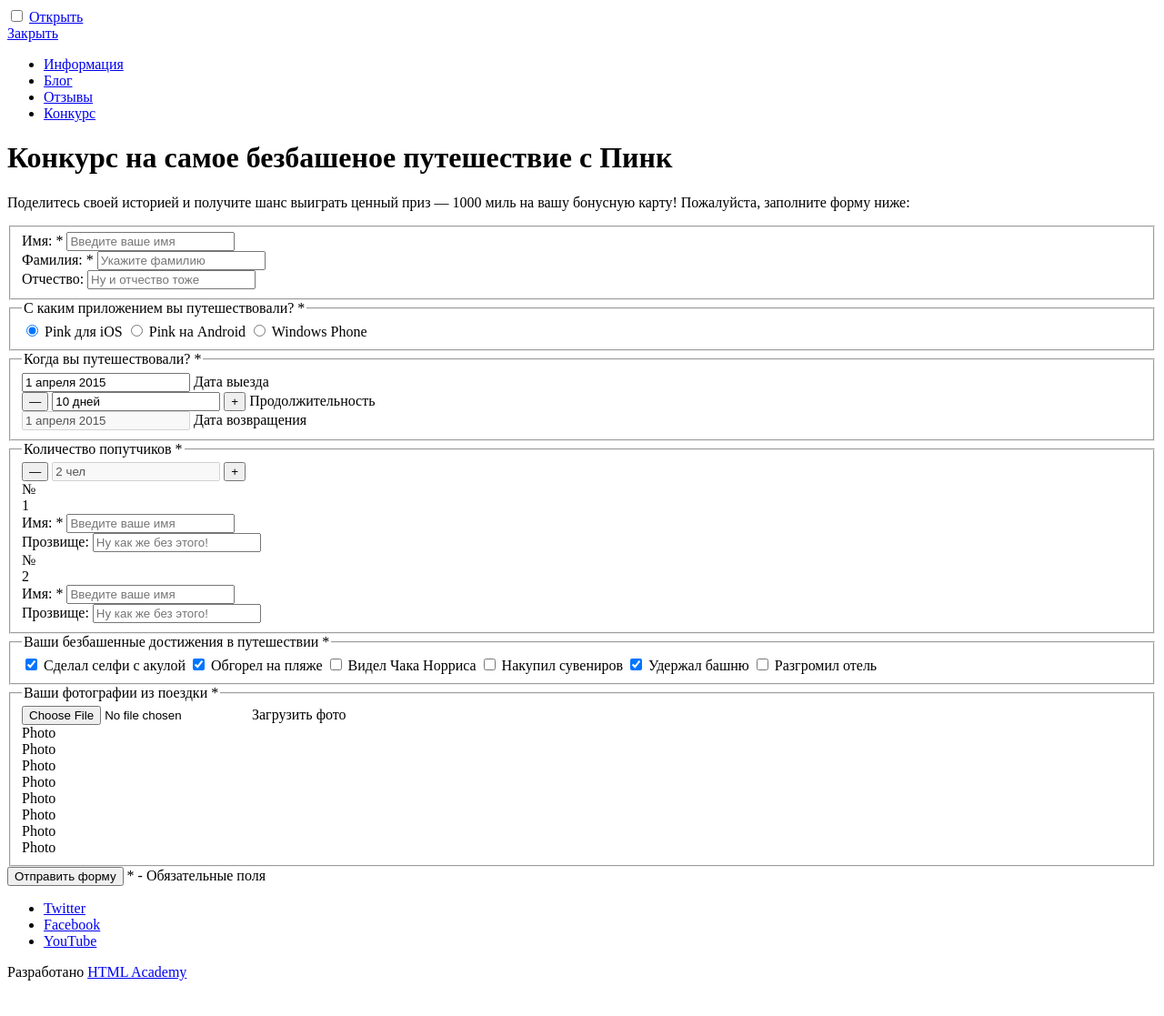
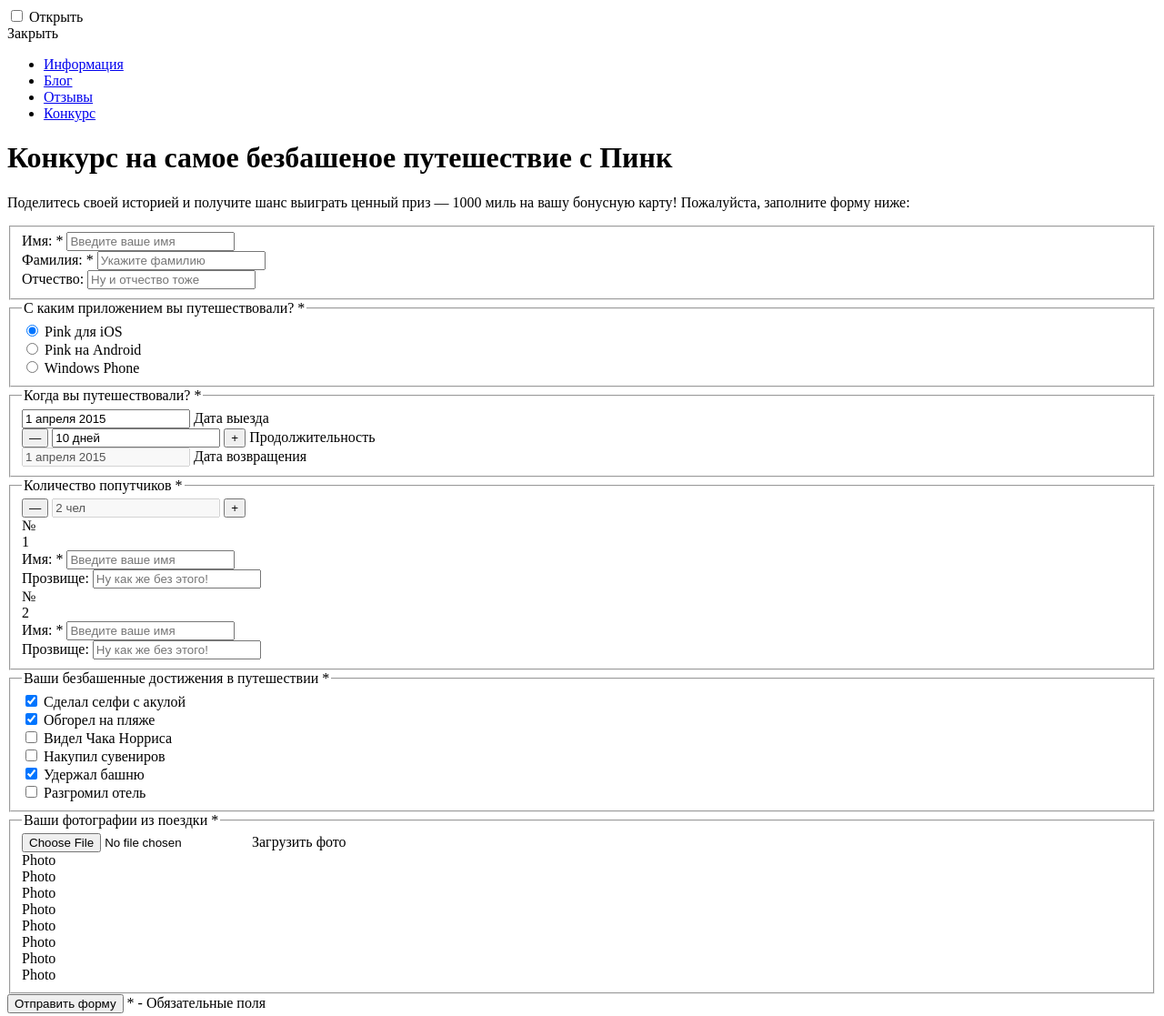
Before and after one commit to Scopang/87256-pink, a website: page form.html in a window 1280 px wide. Shown: the top 1117 px of the page at 91% size. Before the commit the page ends 1086 px from the top, so only its background shows below. Drawn offline with Linux system fonts and the light colour scheme.

Commit message:
Промежуточная версия
Сейчас буду с названиями блоков экспериментировать, надо сохраниться

```diff
--- a/form.html
+++ b/form.html
@@ -12,11 +12,11 @@
       <div class="wrap">
         <a href="#logo" class="logo-1"></a>
         <input class="checkbox-menu" type="checkbox" id="checkbox-menu" name="checkbox-menu">
-        <a href="#menu" class="icon-menu">Открыть</a>
-        <nav class="main-nav main-nav--open">
+        <label class="icon-menu" for="checkbox-menu">Открыть</label>
+        <nav class="main-nav main-nav--show">
           <a href="#logo" class="logo-1"></a>
-          <a href="#close" class="icon-menu icon-menu--close">Закрыть</a>
-          <ul class="main-nav__list main-nav__list--show">
+          <label class="icon-menu icon-menu--close" for="checkbox-menu">Закрыть</label>
+          <ul class="main-nav__list">
             <li class="main-nav__item">
               <a href="#info" class="main-nav__link">Информация</a>
             </li>
@@ -31,6 +31,13 @@
             </li>
           </ul>
         </nav>
+        <!--Тогда для реализации этого управления мы можем использовать следующие селекторы
+        .main-nav {
+        /* по умолчанию меню скрыто */
+        }
+        .checkbox-menu:checked + .main-nav {
+        /* отображаем меню, когда чекбокс включен */
+        }-->
       </div>
     </header>
 
@@ -39,7 +46,7 @@
     <main class="page-main">
       <h1 class="h1-title">Конкурс на самое безбашеное путешествие с Пинк</h1>
       <form action="#" class="form-contest" method="post">
-        <p class="text-type-1">
+        <p class="text-type">
           Поделитесь своей историей и получите шанс выиграть ценный приз — 1000 миль на вашу бонусную карту! Пожалуйста, заполните форму ниже:
         </p>
   <!--=====Форма-ФИО==================================================-->
@@ -63,21 +70,18 @@
   <!--=====Форма-Приложение==================================================-->
         <fieldset class="form-contest__box form-contest__box--color-area">
           <legend class="form-contest__header-box">С каким приложением вы путешествовали? *</legend>
-          <label class="radio">
-            <input class="radio__input" type="radio" name="radio-app" value="iOS" checked>
-            <span class="radio__indicator"></span>
-            Pink для iOS
-          </label>
-          <label class="radio">
-            <input class="radio__input" type="radio" name="radio-app" value="Android">
-            <span class="radio__indicator"></span>
-            Pink на Android
-          </label>
-          <label class="radio">
-            <input class="radio__input" type="radio" name="radio-app" value="Windows Phone">
-            <span class="radio__indicator"></span>
-            Windows Phone
-          </label>
+          <div class="radio">
+            <input class="radio__input" type="radio" id="ios-app" name="radio-app" value="iOS" checked>
+            <label class="radio__label" for="ios-app">Pink для iOS</label>
+          </div>
+          <div class="radio">
+            <input class="radio__input" type="radio" id="android-app" name="radio-app" value="Android">
+            <label class="radio__label" for="android-app">Pink на Android</label>
+          </div>
+          <div class="radio">
+            <input class="radio__input" type="radio" id="wp-app" name="radio-app" value="Windows Phone">
+            <label class="radio__label" for="wp-app">Windows Phone</label>
+          </div>
         </fieldset>
   <!--=====Форма-Даты путешествий==================================================-->
         <fieldset class="form-contest__box">
@@ -101,9 +105,9 @@
         <fieldset class="form-contest__box form-contest__box--color-area">
           <legend class="form-contest__header-box">Количество попутчиков *</legend>
           <div class="counter">
-            <button class="counter__button counter__button--left">—</button>
+            <button class="counter__button counter__button--minus">—</button>
             <input type="text" class="form-contest__text-input counter__input" name="total-imput" value="2 чел" disabled>
-            <button class="counter__button counter__button--right">+</button>
+            <button class="counter__button counter__button--plus">+</button>
           </div>
           <div class="separator-line"></div>
   <!--=====Первый попутчик==================================================-->
@@ -138,30 +142,38 @@
   <!--=====Форма-Достижения==================================================-->
         <fieldset class="form-contest__box">
           <legend class="form-contest__header-box">Ваши безбашенные достижения в путешествии *</legend>
-          <label class="checkbox" for="shark">
+          <div class="checkbox">
             <input class="checkbox__input" type="checkbox" id="shark" name="shark" checked>
-            <span class="checkbox__indicator"></span>Сделал селфи с акулой
-          </label>
-          <label class="checkbox" for="beach">
+            <label class="checkbox__label" for="shark">Сделал селфи с акулой</label>
+          </div>
+          <div class="checkbox">
             <input class="checkbox__input" type="checkbox" id="beach" name="beach" checked>
-            <span class="checkbox__indicator"></span>Обгорел на пляже
-          </label>
-          <label class="checkbox" for="chuck">
+            <label class="checkbox__label" for="beach">Обгорел на пляже</label>
+          </div>
+          <div class="checkbox">
             <input class="checkbox__input" type="checkbox" id="chuck" name="chuck">
-            <span class="checkbox__indicator"></span>Видел Чака Норриса
-          </label>
-          <label class="checkbox" for="souvenir">
+            <label class="checkbox__label" for="chuck">Видел Чака Норриса</label>
+          </div>
+          <div class="checkbox">
             <input class="checkbox__input" type="checkbox" id="souvenir" name="souvenir">
-            <span class="checkbox__indicator"></span>Накупил сувениров
-          </label>
-          <label class="checkbox" for="tower">
+            <label class="checkbox__label" for="souvenir">Накупил сувениров</label>
+          </div>
+          <div class="checkbox">
             <input class="checkbox__input" type="checkbox" id="tower" name="tower" checked>
-            <span class="checkbox__indicator"></span>Удержал башню
-          </label>
-          <label class="checkbox" for="hotel">
+            <label class="checkbox__label" for="tower">Удержал башню</label>
+          </div>
+          <div class="checkbox">
             <input class="checkbox__input" type="checkbox" id="hotel" name="hotel">
-            <span class="checkbox__indicator"></span>Разгромил отель
-          </label>
+            <label class="checkbox__label" for="hotel">Разгромил отель</label>
+          </div>
+        <!--Внешний div используется только как дополнительная обертка для удобства. Сам чекбокс будет нарисован при помощи псевдоэлемента у тега label. В стилях будут использоваться следующего вида селекторы
+        .checkbox__label:before {
+        /* стиль для отображения неактивного чекбокса */
+        }
+        .checkbox__input:checked + .checkbox__label:before {
+        /* стиль для отображения активного чекбокса */
+        }
+        Тот же самый подход можно использовать и в `radio`-->
         </fieldset>
   <!--=====Форма-Фото==================================================-->
         <fieldset class="form-contest__box form-contest__box--color-area">
@@ -221,7 +233,7 @@
           <li class="social-buttons__item"><a href="#youtube" class="social-links" title="YouTube">YouTube</a></li>
         </ul>
         <div class="developer">
-          <span class="text-type-1">Разработано <a href="#academy" class="logo-academy-1">HTML Academy</a></span>
+          <span class="text-type">Разработано <a href="#academy" class="logo-academy-1">HTML Academy</a></span>
         </div>
       </div>
     </footer>
```
Also changed, not shown: index.html (+17 -7 lines).
